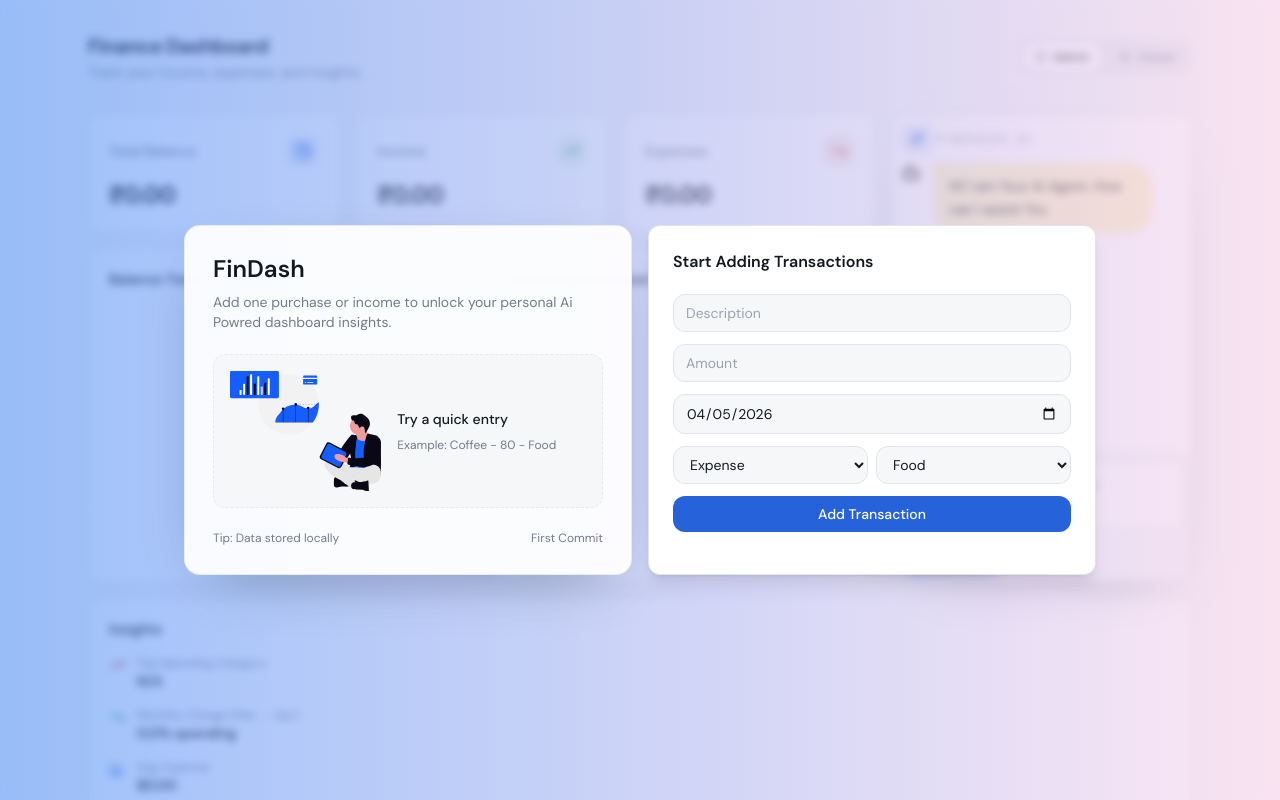
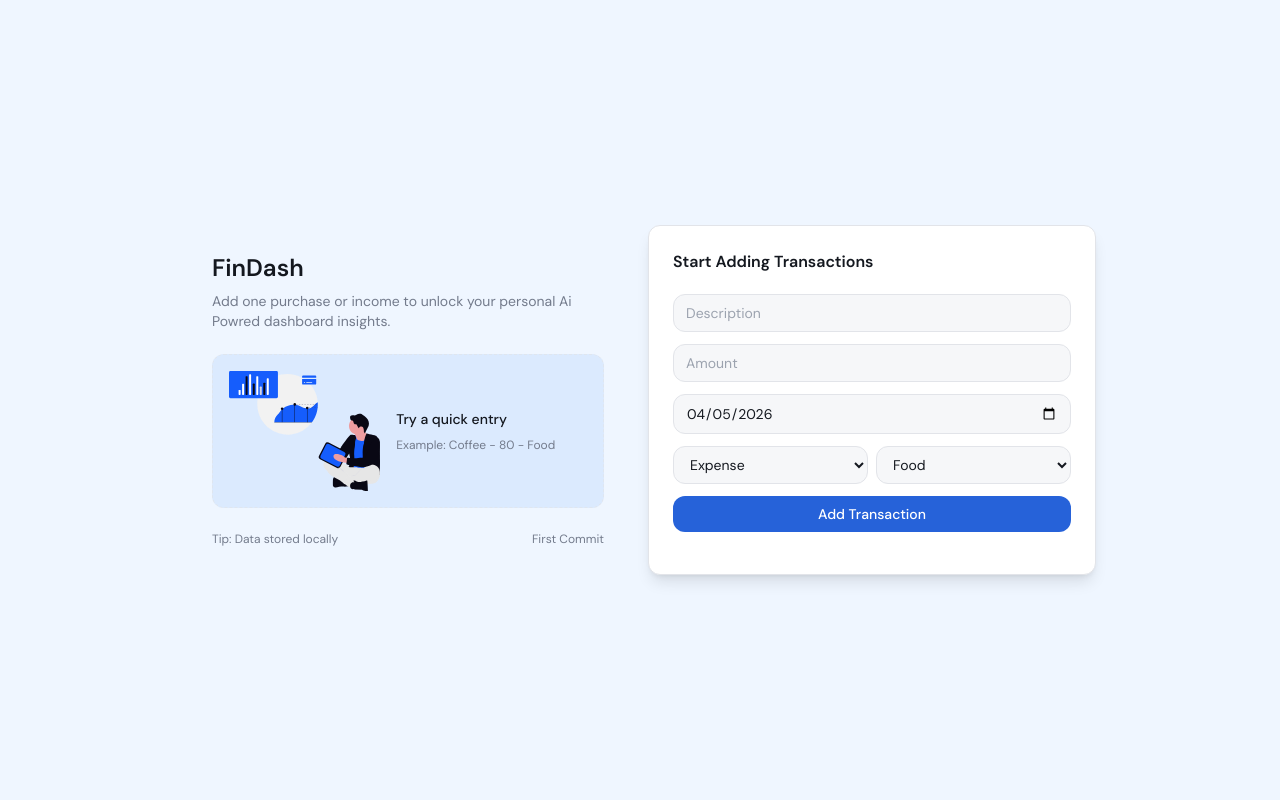
Before and after one commit to Nishantjaryal/findash, a React (Vite) app: page / in a window 1280 px wide. Shown: the top 800 px of the page. Built offline with nearby package versions, Linux system fonts and the light colour scheme; the HTML template or start-up script is replaced by a standard one.

Commit message:
Design update: Home

```diff
--- a/src/components/dashboard/AddTransactionDialog.tsx
+++ b/src/components/dashboard/AddTransactionDialog.tsx
@@ -1,6 +1,7 @@
 import { useFinance } from "@/context/FinanceContext";
 import { useState } from "react";
 import { X } from "lucide-react";
+import { Category } from "@/data/mockData";
 
 const categories: string[] = ["Salary", "Freelance", "Food", "Transport", "Shopping", "Entertainment", "Bills", "Health", "Education", "Investment"];
 
@@ -21,7 +22,7 @@
       description: form.description,
       amount: parseFloat(form.amount),
       type: form.type,
-      category: form.category,
+      category: form.category as Category,
       date: form.date,
     });
     onClose();
@@ -33,9 +34,9 @@
   const inputClass = "w-full px-3 py-2 text-sm rounded-lg border border-border bg-background focus:outline-none focus:ring-1 focus:ring-ring";
 
   return (
-    <div className={`fixed inset-0 z-50 flex flex-row max-lg:flex-col items-center justify-center gap-4 ${!check?"bg-foreground/20":"bg-gradient-to-r from-blue-500/50 to-pink-200/50 "} backdrop-blur-sm `} onClick={check ?   undefined:onClose}>
+    <div className={`fixed inset-0 z-50 flex flex-row max-lg:flex-col items-center justify-center gap-4 ${!check?"bg-foreground/20":"bg-blue-50 "} backdrop-blur-sm `} onClick={check ?   undefined:onClose}>
 
-      <div className={`${check?"flex min-h-[350px] ":"hidden"} flex-col items-start justify-between gap-5 bg-card/95 rounded-2xl border border-border/70 p-7 w-[90%] max-w-md shadow-[0_20px_60px_-30px_rgba(16,24,40,0.45)]`}>
+      <div className={`${check?"flex min-h-[350px] ":"hidden"} flex-col items-start justify-between gap-5 bg-transparent rounded-2xl  p-7 w-[90%] max-w-md `}>
 
         <div className="space-y-2">
           <h2 className="text-2xl font-semibold leading-tight text-foreground">FinDash</h2>
@@ -43,7 +44,7 @@
             Add one purchase or income to unlock your personal Ai Powred dashboard insights.
           </p>
         </div>
-        <div className="w-full rounded-xl border border-dashed border-border/70 bg-background p-4">
+        <div className="w-full rounded-xl border border-dashed border-border/70 bg-blue-100 p-4">
           <div className="flex items-center gap-4">
             <img src="/2.svg" alt="Add Transaction" className="max-h-[120px] w-auto" />
             <div className="space-y-2">
--- /dev/null
+++ b/src/components/dashboard/FirstTransaction.tsx
@@ -0,0 +1,20 @@
+import  { useState } from "react";
+import AddTransactionDialog from "./AddTransactionDialog";
+
+const FirstTransaction = ({ isChecked }: { isChecked: (value: boolean) => void }) => {
+  const [showAdd, setShowAdd] = useState(
+    JSON.parse(localStorage.getItem("transactions_data") || "[]").length === 0,
+  );
+
+  const handleFirstTransaction = () => {
+    const check = JSON.parse(localStorage.getItem("transactions_data") || "[]").length === 0;
+    setShowAdd(false);
+    isChecked(check);
+  };
+
+  return (
+    <div>{showAdd && <AddTransactionDialog onClose={() => handleFirstTransaction()} />}</div>
+  );
+};
+
+export default FirstTransaction;
--- a/src/components/dashboard/TransactionList.tsx
+++ b/src/components/dashboard/TransactionList.tsx
@@ -1,13 +1,24 @@
+import { categories, Category } from "@/data/mockData";
 import { useFinance } from "@/context/FinanceContext";
 import { Search, ArrowUpDown, Plus, Trash2 } from "lucide-react";
 import { useState } from "react";
 import AddTransactionDialog from "./AddTransactionDialog";
 
-const categories: string[] = ["Salary", "Freelance", "Food", "Transport", "Shopping", "Entertainment", "Bills", "Health", "Education", "Investment"];
-
 const TransactionList = () => {
   const { filteredTransactions, filters, setFilters, role, deleteTransaction } = useFinance();
   const [showAdd, setShowAdd] = useState(JSON.parse(localStorage.getItem("transactions_data") || "[]").length === 0);
+
+  const DeleteHandler = (id: string) => {
+    // if (confirm("Are you sure you want to delete this transaction?")) {
+
+    // without confirmation
+      deleteTransaction(id);
+      const check = JSON.parse(localStorage.getItem("transactions_data") || "[]").length === 0;
+      if(check){
+        window.location.replace("/");
+      }
+
+  };
 
   return (
     <div className="rounded-xl bg-card border border-border">
@@ -46,7 +57,7 @@
           </select>
           <select
             value={filters.category}
-            onChange={(e) => setFilters((f) => ({ ...f, category: e.target.value as "all" | string }))}
+            onChange={(e) => setFilters((f) => ({ ...f, category: e.target.value as "all" | Category }))}
             className="px-2.5 py-1.5 text-xs rounded-lg border border-border bg-background focus:outline-none"
           >
             <option value="all">All Categories</option>
@@ -86,11 +97,11 @@
                     <span className="px-2 py-0.5 rounded-md bg-secondary text-secondary-foreground">{t.category}</span>
                   </td>
                   <td className={`px-5 py-3 text-right font-semibold ${t.type === "income" ? "text-success" : "text-destructive"}`}>
-                    {t.type === "income" ? "+" : "-"}${t.amount.toFixed(2)}
+                    {t.type === "income" ? "+" : "-"}{t.amount.toFixed(2)}
                   </td>
                   {role === "admin" && (
                     <td className="px-5 py-3">
-                      <button onClick={() => deleteTransaction(t.id)} className="text-muted-foreground hover:text-destructive transition-colors">
+                      <button onClick={() => DeleteHandler(t.id)} className="text-muted-foreground hover:text-destructive transition-colors">
                         <Trash2 className="h-3.5 w-3.5" />
                       </button>
                     </td>
--- a/src/context/FinanceContext.tsx
+++ b/src/context/FinanceContext.tsx
@@ -1,6 +1,5 @@
 import React, { createContext, useContext, useState, useMemo, useCallback } from "react";
-import { transactions as initialTransactions, Transaction, TransactionType, Category } from "@/data/mockData";
-import { set } from "date-fns";
+import { Category, Transaction, TransactionType } from "@/data/mockData";
 
 export type Role = "admin" | "viewer";
 
--- /dev/null
+++ b/src/data/mockData.ts
@@ -0,0 +1,43 @@
+export type TransactionType = "income" | "expense";
+
+export const categories = [
+  "Salary",
+  "Freelance",
+  "Food",
+  "Transport",
+  "Shopping",
+  "Entertainment",
+  "Bills",
+  "Health",
+  "Education",
+  "Investment",
+] as const;
+
+export type Category = (typeof categories)[number];
+
+export interface Transaction {
+  id: string;
+  description: string;
+  amount: number;
+  type: TransactionType;
+  category: Category;
+  date: string; // yyyy-mm-dd
+}
+
+// export const transactions: Transaction[] = [
+//   { id: "1", description: "Salary", amount: 50000, type: "income", category: "Salary", date: "2025-03-01" },
+//   { id: "2", description: "Groceries", amount: 2450, type: "expense", category: "Food", date: "2025-03-05" },
+//   { id: "3", description: "Metro pass", amount: 1200, type: "expense", category: "Transport", date: "2025-03-08" },
+//   { id: "4", description: "Freelance design", amount: 12000, type: "income", category: "Freelance", date: "2025-03-12" },
+//   { id: "5", description: "Movie night", amount: 800, type: "expense", category: "Entertainment", date: "2025-03-16" },
+//   { id: "6", description: "Shopping", amount: 3200, type: "expense", category: "Shopping", date: "2025-03-19" },
+//   { id: "7", description: "Electricity bill", amount: 2100, type: "expense", category: "Bills", date: "2025-03-25" },
+//   { id: "8", description: "Investment SIP", amount: 5000, type: "expense", category: "Investment", date: "2025-03-28" },
+//   { id: "9", description: "Salary", amount: 50000, type: "income", category: "Salary", date: "2025-04-01" },
+//   { id: "10", description: "Pharmacy", amount: 950, type: "expense", category: "Health", date: "2025-04-04" },
+//   { id: "11", description: "Dining out", amount: 1800, type: "expense", category: "Food", date: "2025-04-10" },
+//   { id: "12", description: "Online course", amount: 3000, type: "expense", category: "Education", date: "2025-04-12" },
+//   { id: "13", description: "Freelance dev", amount: 15000, type: "income", category: "Freelance", date: "2025-04-18" },
+//   { id: "14", description: "Fuel", amount: 1400, type: "expense", category: "Transport", date: "2025-04-22" },
+//   { id: "15", description: "Streaming", amount: 499, type: "expense", category: "Entertainment", date: "2025-04-26" },
+// ];
--- a/src/pages/Index.tsx
+++ b/src/pages/Index.tsx
@@ -6,15 +6,34 @@
 import Insights from "@/components/dashboard/Insights";
 import RoleToggle from "@/components/dashboard/RoleToggle";
 import ChatComponent from "@/components/chat/ChatComponent";
+import FirstTransaction from "@/components/dashboard/FirstTransaction";
+import { useState } from "react";
 
-const Index = () => (
+const Index = () => {
+  const [check, setCheck] = useState(
+    JSON.parse(localStorage.getItem("transactions_data") || "[]").length === 0,
+  );
+
+  if (check) {
+    return (
+      <FinanceProvider>
+        <div id="topelement" className="min-h-screen bg-background">
+          <div className="max-w-6xl mx-auto px-4 sm:px-6 py-8">
+            <FirstTransaction isChecked={setCheck} />
+          </div>
+        </div>
+      </FinanceProvider>
+    );
+  }
+
+  return (
     <FinanceProvider>
       <div id="topelement" className="min-h-screen bg-background">
         <div className="max-w-6xl mx-auto px-4 sm:px-6 py-8">
           {/* Header */}
           <div className="flex items-center justify-between mb-8">
             <div>
-            <h1  className="text-xl font-bold tracking-tight">
+              <h1 className="text-xl font-bold tracking-tight">
                 Finance Dashboard
               </h1>
               <p className="text-sm text-muted-foreground mt-0.5">
@@ -37,19 +56,18 @@
             </div>
             <ChatComponent />
           </div>
-
+          {/* Transactions */}
+          <div className="mt-4">
+            <TransactionList />
+          </div>
           {/* Insights */}
-        <div className="mt-4">
+          <div className="mt-4 mb-8">
             <Insights />
-        </div>
-
-        {/* Transactions */}
-        <div className="mt-4 mb-8">
-          <TransactionList />
           </div>
         </div>
       </div>
     </FinanceProvider>
   );
+};
 
 export default Index;
```
Also changed, not shown: src/App.tsx (+7 -2 lines). Lines whose indentation alone changed are shown as unchanged.
